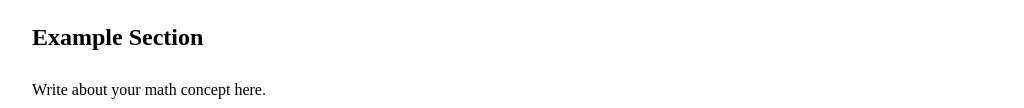
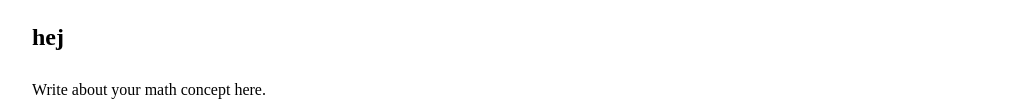
Before and after one commit to adililja/1b-3.1-Koordinatsystem, a plain HTML site: page index.html in a window 1280 px wide. Shown: the part 3353-3461 px from the top of the page, without its empty margins (32-1056 px from the left). Drawn offline with Linux system fonts and the light colour scheme.

Commit message:
update something

```diff
--- a/index.html
+++ b/index.html
@@ -94,7 +94,7 @@
 
     <h1>Exit: Om vektorer</h1>
 
-    <h2>Example Section</h2>
+    <h2>hej</h2>
     <p>Write about your math concept here.</p>
   </body>
 </html>
```
